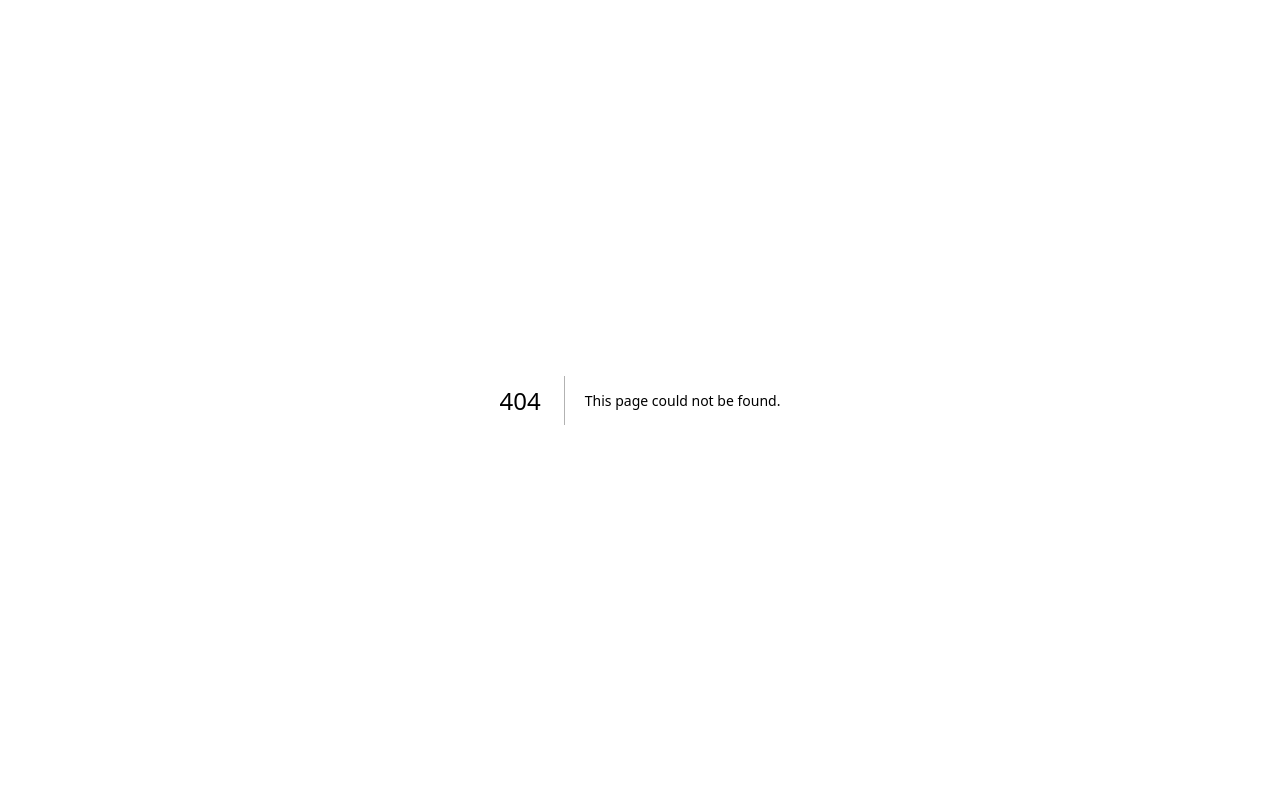
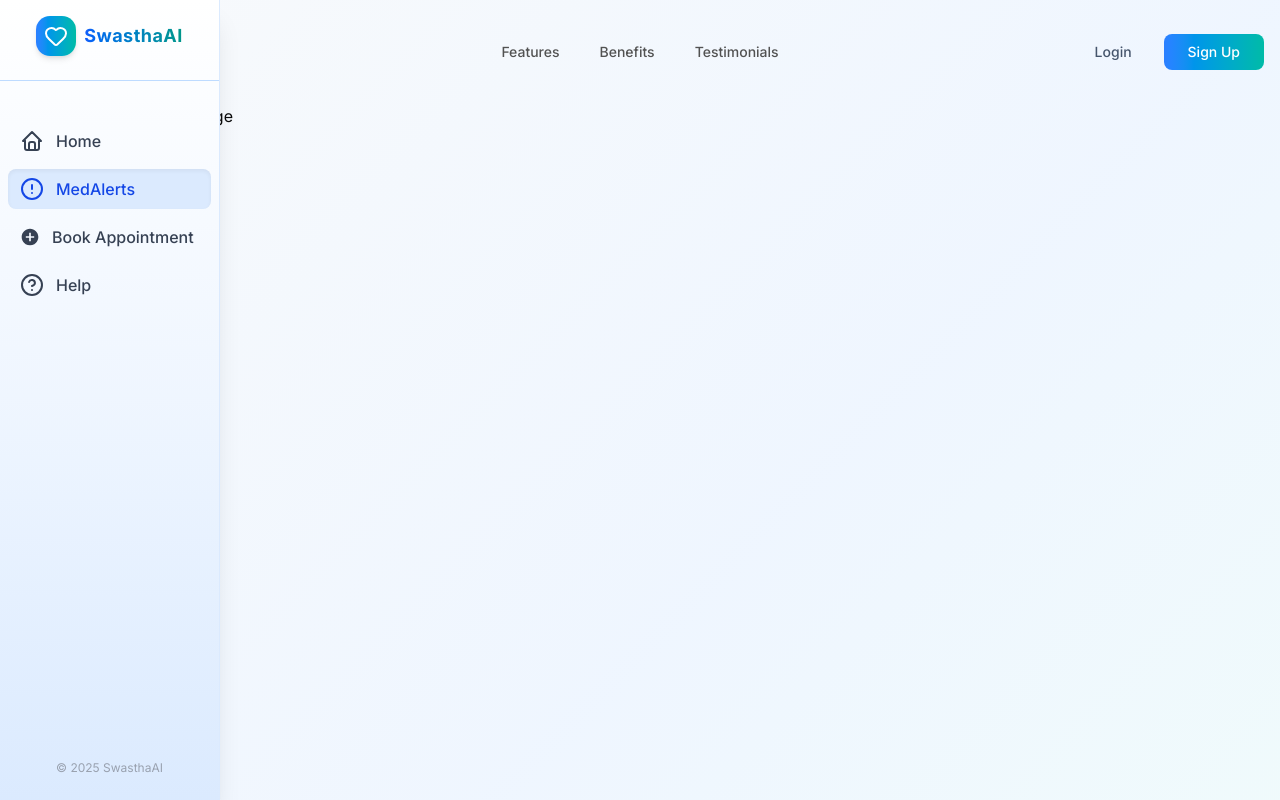
Before and after one commit to SuhasKanwar/SwasthaAI, a Next.js app: page /dashboard/med-alerts in a window 1280 px wide. Before the commit this address had no page. Shown: the top 800 px of the page. Built offline with nearby package versions, Linux system fonts and the light colour scheme.

Commit message:
Checkpoint for med-alerts

```diff
--- a/src/app/(app)/dashboard/layout.tsx
+++ b/src/app/(app)/dashboard/layout.tsx
@@ -7,12 +7,12 @@ const sidebarLinks = [
     {
         name: "Home",
         icon: <IconHome />,
-        link: "/",
+        link: "/home",
     },
     {
         name: "MedAlerts",
         icon: <AlertCircle />,
-        link: "/dashboard/medalerts",
+        link: "/dashboard/med-alerts",
     },
     {
         name: "Book Appointment",
@@ -26,7 +26,7 @@ const sidebarLinks = [
     },
 ]
 
-export default function Layout({ children }: { children: React.ReactNode }) {
+export default function DashboardLayout({ children }: { children: React.ReactNode }) {
   return (
     <main>
       <Sidebar items={sidebarLinks} />
--- /dev/null
+++ b/src/app/(app)/dashboard/med-alerts/page.tsx
@@ -0,0 +1,7 @@
+export default function MedAlertsPage() {
+    return (
+        <section className="min-h-screen w-full pl-27 pt-12">
+            Med Alerts Page
+        </section>
+    );
+}
```
